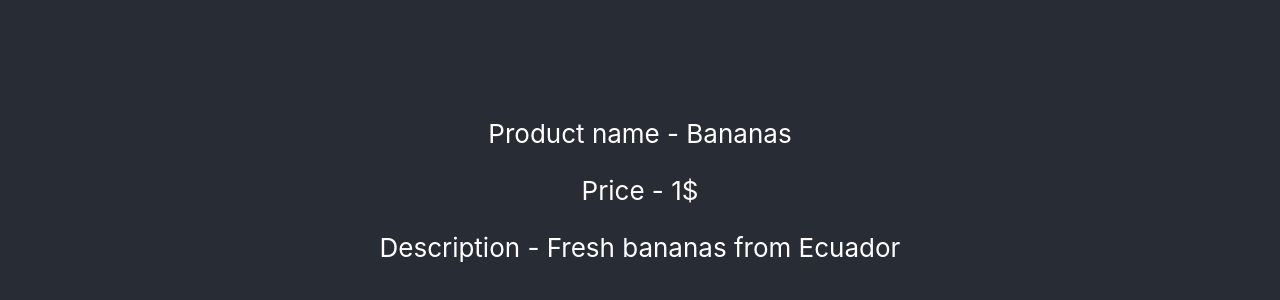
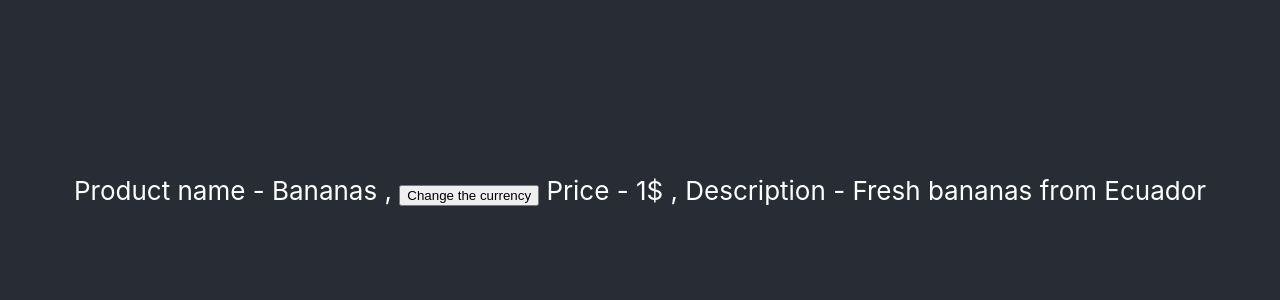
Before and after one commit to SerojDarkGray/react-demo, a React (Create React App) app: page / in a window 1280 px wide. Shown: the part 210-510 px from the top of the page. Built offline with nearby package versions, Linux system fonts and the light colour scheme.

Commit message:
homework-6,7

```diff
--- a/src/Price.js
+++ /dev/null
@@ -1,17 +0,0 @@
-
-
-import React, { Component } from 'react';
-
-class Price extends Component{
-
-
-    render(){
-        return(
-            <p>Price - {this.props.price}</p>
-        )
-    }
-
-}
-
-
-export default Price;
--- a/src/Description.js
+++ b/src/homework-6,7/Description.js
@@ -8,7 +8,7 @@ class Description extends Component{
 
     render(){
         return(
-            <p>Description - {this.props.description}</p>
+            <span> , Description - {this.props.description}</span>
         )
     }
 
--- a/src/Name.js
+++ b/src/homework-6,7/Name.js
@@ -8,7 +8,7 @@ class Name extends Component{
 
     render(){
         return(
-            <p>Product name - {this.props.productName}</p>
+            <span>Product name - {this.props.productName}</span>
         )
     }
 
--- /dev/null
+++ b/src/homework-6,7/Price.js
@@ -0,0 +1,41 @@
+
+
+import React, { Component } from 'react';
+
+class Price extends Component{
+    constructor(props){
+        super(props);
+        this.state = {
+            price : props.price
+        }
+    }
+
+    ChangeTheCurrency = () =>{
+
+        let {price} = this.state;
+        let priceWithoutSymbol = parseFloat(price);
+        if(price[price.length-1] === "$"){
+            priceWithoutSymbol =  (priceWithoutSymbol * 500) + "֏";
+            this.setState({
+                price :  priceWithoutSymbol
+            });
+        }
+        else{
+            priceWithoutSymbol =  (priceWithoutSymbol / 500) + "$";
+            this.setState({
+                price : priceWithoutSymbol
+            });
+        }
+    }
+
+    render(){
+
+        return(
+            <span> , <button onClick = {this.ChangeTheCurrency}>Change the currency</button> Price - {this.state.price}</span>
+        )
+    }
+
+}
+
+
+export default Price;
--- a/src/Product.js
+++ b/src/homework-6,7/Product.js
@@ -9,11 +9,12 @@ class Product extends Component {
 
 
     render() {
+        const { productName, price, description } = this.props;
         return (
             <div >
-               <Name productName={this.props.productName} />
-               <Price price={this.props.price} />
-               <Description description={this.props.description} />
+                <Name productName={productName} />
+                <Price price={price} />
+                <Description description={description} />
             </div>
         );
     }
```
Also changed, not shown: src/App.js (+5 -2 lines).
